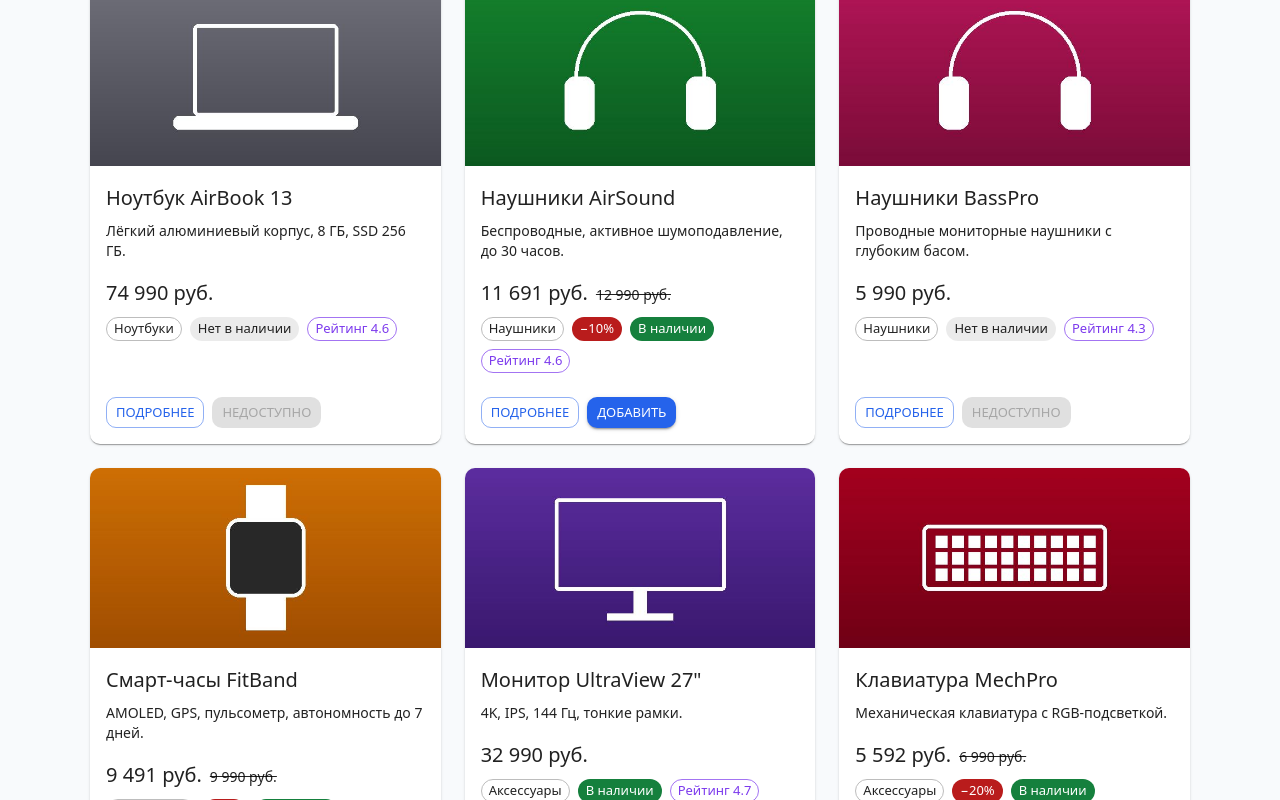
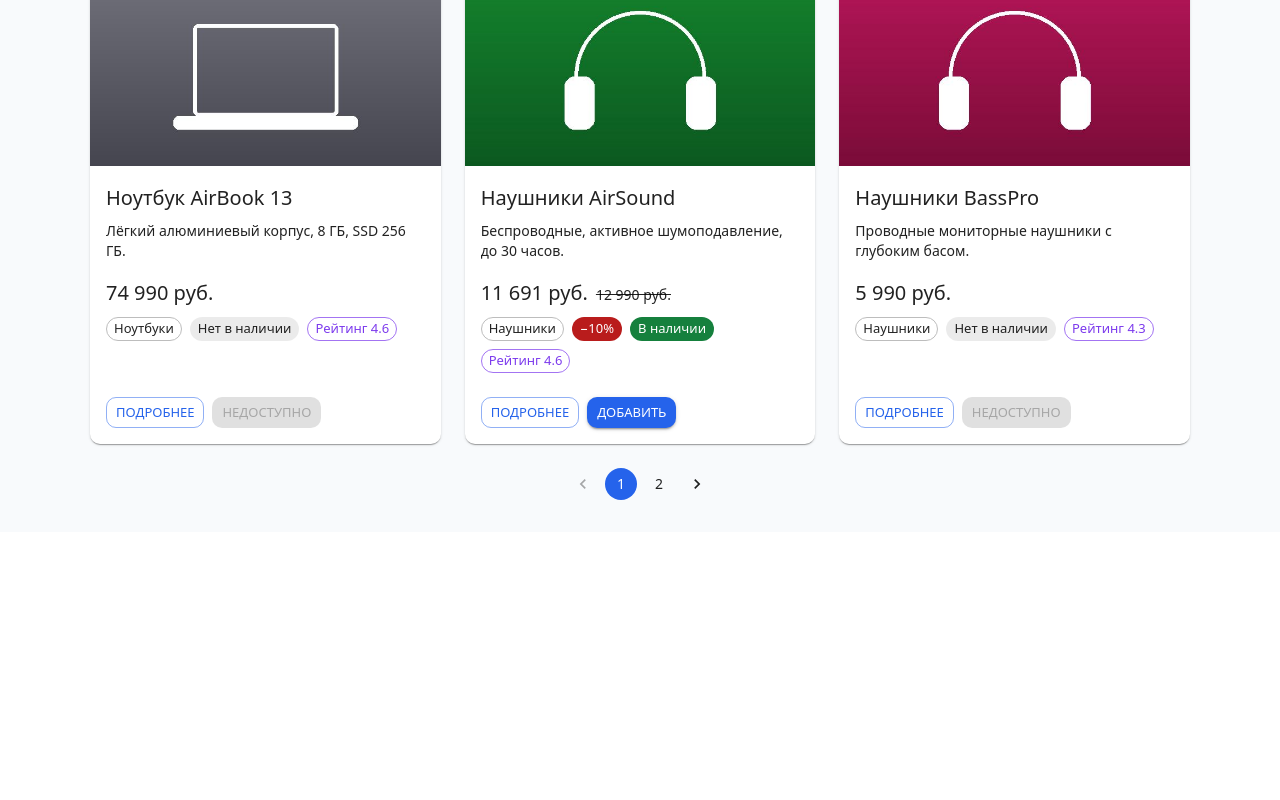
Before and after one commit to f1shi/kr5-react-shop, a React (Vite) app: page /catalog in a window 1280 px wide. Shown: the part 870-1670 px from the top of the page. After the commit the page ends 1402 px from the top, so only its background shows below. Built offline with nearby package versions, Linux system fonts and the light colour scheme.

Commit message:
feat: add catalog pagination

```diff
--- a/src/pages/CatalogPage.jsx
+++ b/src/pages/CatalogPage.jsx
@@ -1,11 +1,13 @@
 import { useEffect, useState } from 'react';
-import { Alert, Box, Button, Typography } from '@mui/material';
+import { Alert, Box, Button, Pagination, Typography } from '@mui/material';
 import { getProducts } from '../api/productsApi';
 import CatalogControls from '../components/CatalogControls';
 import { useCart } from '../hooks/useCart';
 import ProductCardSkeleton from '../components/ProductCardSkeleton';
 import ProductList from '../components/ProductList';
 import { getPreparedProducts } from '../utils/productUtils';
+
+const PRODUCTS_PER_PAGE = 6;
 
 function CatalogPage() {
   const [products, setProducts] = useState([]);
@@ -16,6 +18,7 @@ function CatalogPage() {
   const [searchQuery, setSearchQuery] = useState('');
   const [selectedCategory, setSelectedCategory] = useState('all');
   const [sortType, setSortType] = useState('default');
+  const [page, setPage] = useState(1);
   const { totalCount, addToCart } = useCart();
   const [addedMessage, setAddedMessage] = useState('');
 
@@ -65,6 +68,20 @@ function CatalogPage() {
     selectedCategory,
     sortType
   );
+
+  const pageCount = Math.max(1, Math.ceil(visibleProducts.length / PRODUCTS_PER_PAGE));
+  const currentPage = Math.min(page, pageCount);
+  const pageProducts = visibleProducts.slice(
+    (currentPage - 1) * PRODUCTS_PER_PAGE,
+    currentPage * PRODUCTS_PER_PAGE
+  );
+
+  function updateFilter(setter) {
+    return (value) => {
+      setter(value);
+      setPage(1);
+    };
+  }
 
   if (isLoading) {
     return (
@@ -125,15 +142,28 @@ function CatalogPage() {
           searchQuery={searchQuery}
           selectedCategory={selectedCategory}
           sortType={sortType}
-          onSearchChange={setSearchQuery}
-          onCategoryChange={setSelectedCategory}
-          onSortChange={setSortType}
+          onSearchChange={updateFilter(setSearchQuery)}
+          onCategoryChange={updateFilter(setSelectedCategory)}
+          onSortChange={updateFilter(setSortType)}
         />
 
         <ProductList
-          products={visibleProducts}
+          products={pageProducts}
           onAddToCart={handleAddToCart}
         />
+
+        {pageCount > 1 && (
+          <Pagination
+            count={pageCount}
+            page={currentPage}
+            onChange={(event, value) => setPage(value)}
+            color="primary"
+            sx={{ display: 'flex', justifyContent: 'center' }}
+            getItemAriaLabel={(type, itemPage) =>
+              type === 'page' ? `Страница ${itemPage}` : type === 'next' ? 'Следующая страница' : 'Предыдущая страница'
+            }
+          />
+        )}
       </section>
     </main>
   );
```
